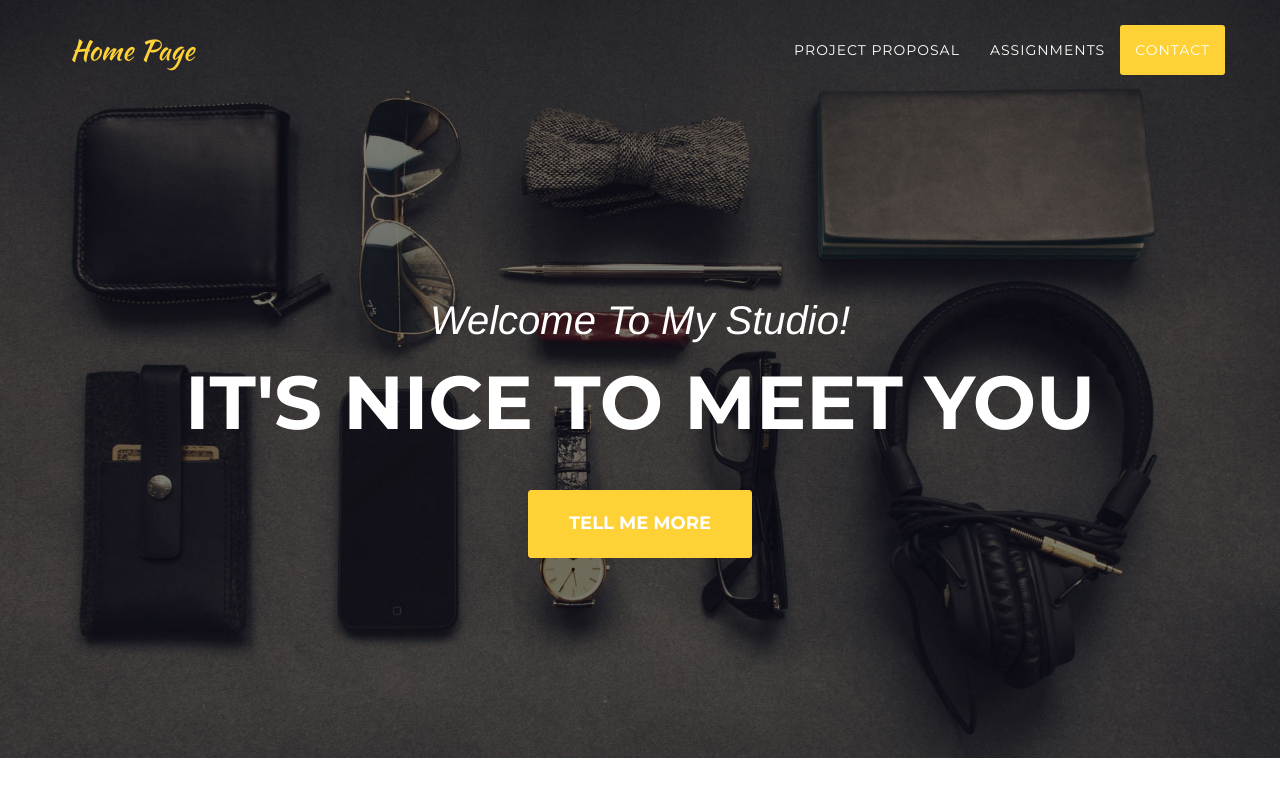
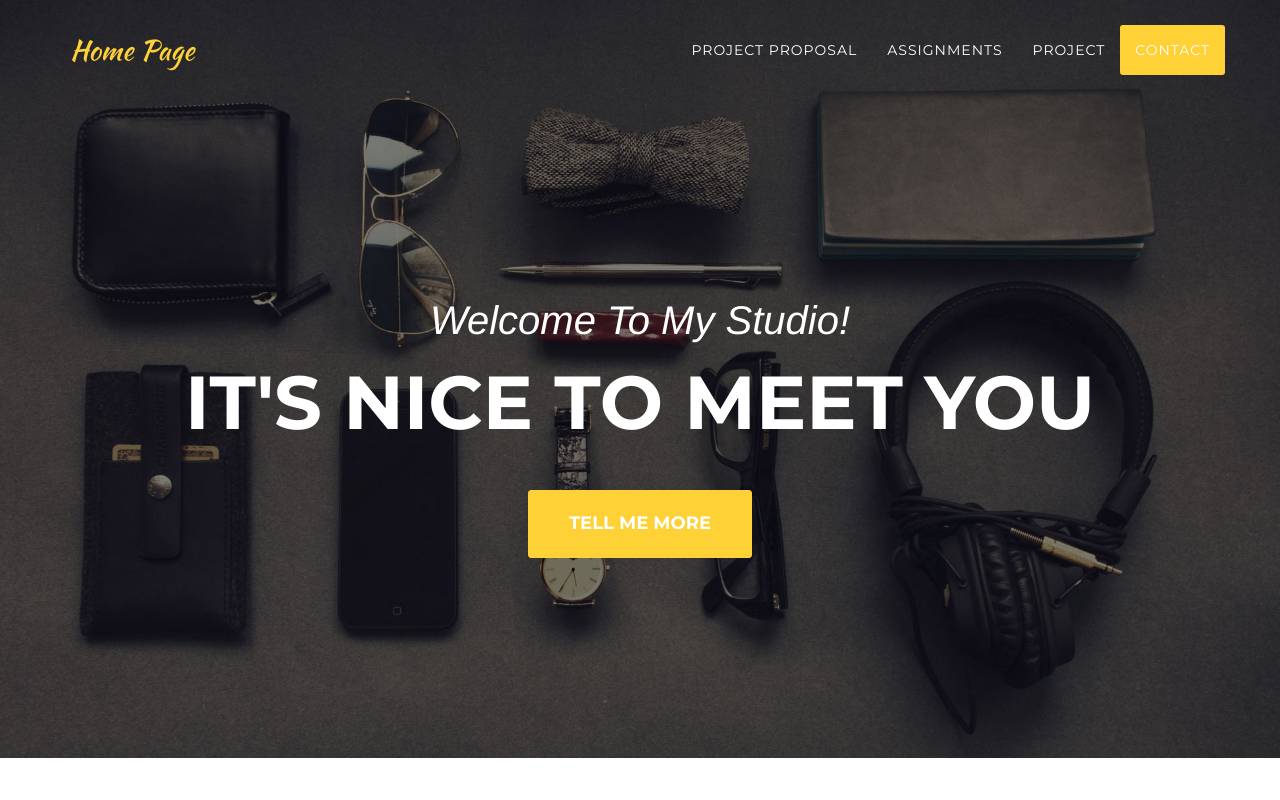
Before and after one commit to janhavi13/WebDevSpring2016, a website: page public/index.html in a window 1280 px wide. Shown: the top 800 px of the page. Drawn offline with nearby package versions, Linux system fonts and the light colour scheme; a web font is replaced by a local one.

Commit message:
title changed

```diff
--- a/public/index.html
+++ b/public/index.html
@@ -9,7 +9,7 @@
     <meta name="description" content="">
     <meta name="author" content="">
 
-    <title>Agency - Start Bootstrap Theme</title>
+    <title>MyMusic</title>
 
     <!-- Bootstrap Core CSS -->
     <link href="css/bootstrap.min.css" rel="stylesheet">
@@ -60,6 +60,10 @@
                     </li>
                     <li>
                         <a class="page-scroll" href="/assignment/index.html">ASSIGNMENTS</a>
+                    </li>
+
+                    <li>
+                        <a class="page-scroll" href="/project/index.html">PROJECT</a>
                     </li>
                    <!-- <li>
                         <a class="page-scroll" href="#about">About</a>
```
